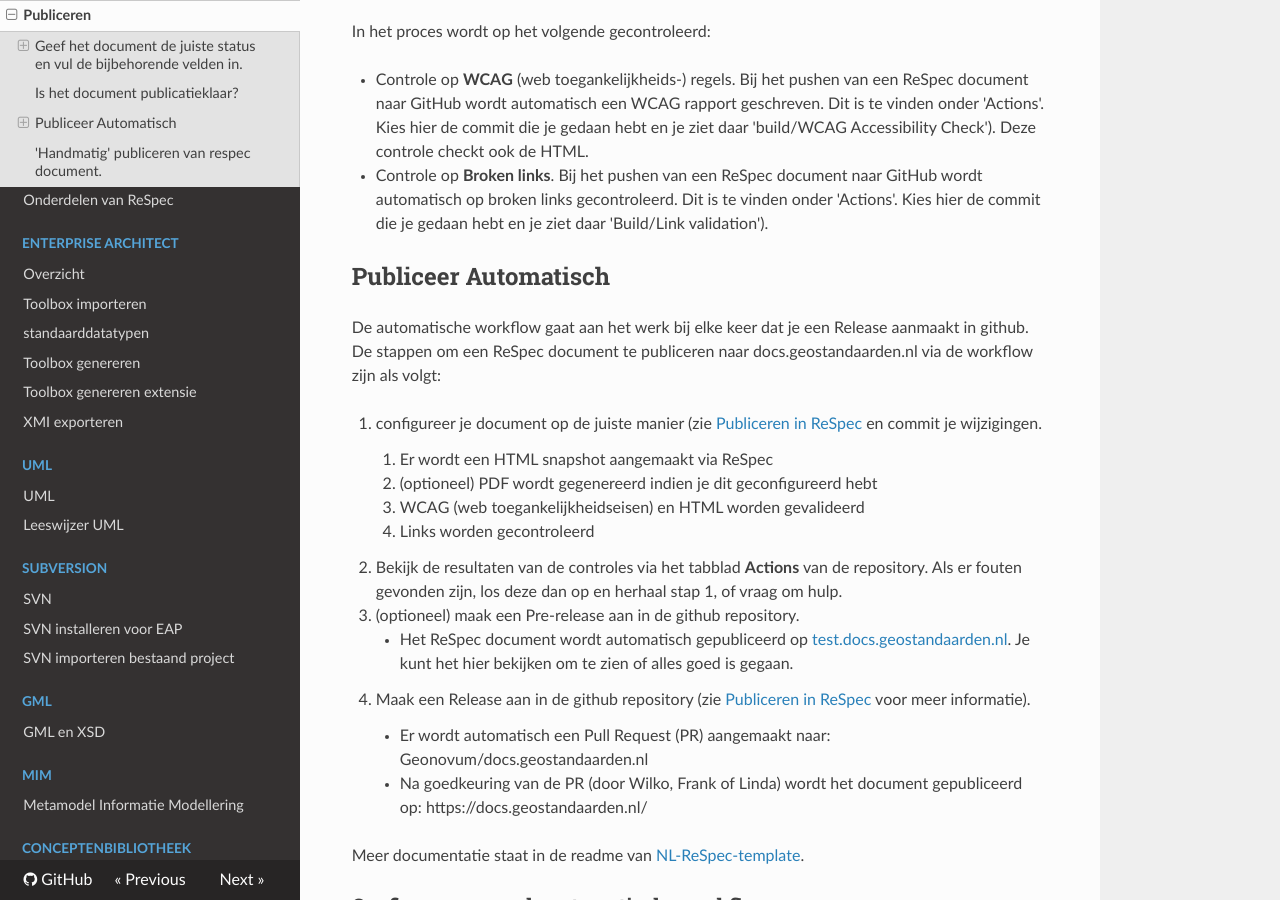
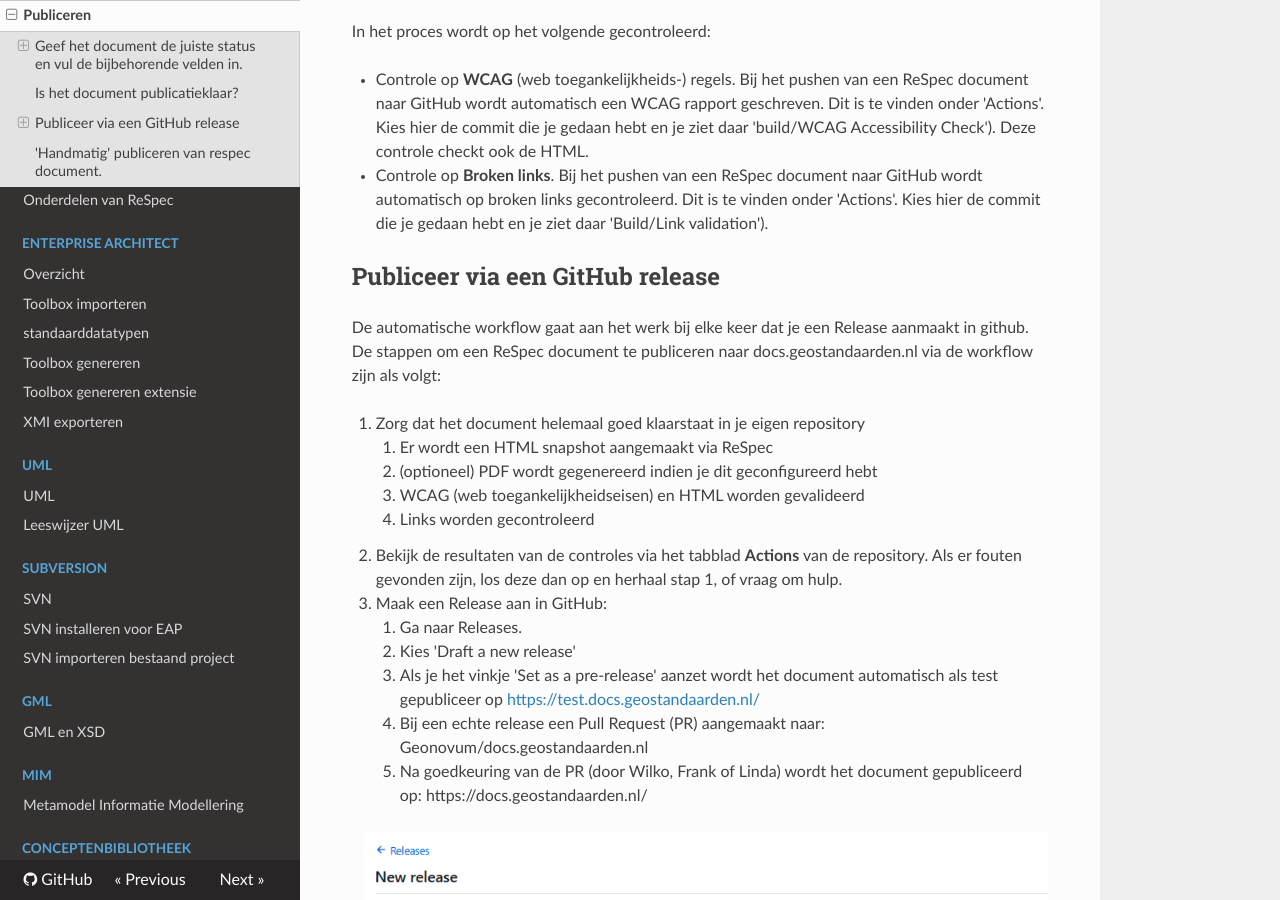
Before and after one commit to Geonovum/handleiding-tooling, an MkDocs documentation site: the page built from docs/ReSpec/ReSpec-publiceren.md, in a window 1280 px wide and 900 px high, scrolled down 1670 px. Built offline with MkDocs 1.6.1, drawn with Linux system fonts in a browser that asks for light colours; nearby versions of some CDN libraries.

Commit message:
uitleg over publiceren toegevoegd.

```diff
--- a/docs/ReSpec/ReSpec-publiceren.md
+++ b/docs/ReSpec/ReSpec-publiceren.md
@@ -69,23 +69,25 @@
   'Build/Link validation').
 
 
-
-
-## Publiceer Automatisch
+## Publiceer via een GitHub release
 
 De automatische workflow gaat aan het werk bij elke keer dat je een Release aanmaakt in github. De stappen om een ReSpec document te publiceren naar docs.geostandaarden.nl via de workflow zijn als volgt:
 
-1. configureer je document op de juiste manier (zie [Publiceren in ReSpec](./index.md#publiceren-in-respec) en commit je wijzigingen.
+1. Zorg dat het document helemaal goed klaarstaat in je eigen repository
     1. Er wordt een HTML snapshot aangemaakt via ReSpec
     1. (optioneel) PDF wordt gegenereerd indien je dit geconfigureerd hebt
     1. WCAG (web toegankelijkheidseisen) en HTML worden gevalideerd
     1. Links worden gecontroleerd
-1. Bekijk de resultaten van de controles via het tabblad **Actions** van de repository. Als er fouten gevonden zijn, los deze dan op en herhaal stap 1, of vraag om hulp.
-1. (optioneel) maak een Pre-release aan in de github repository.
-    - Het ReSpec document wordt automatisch gepubliceerd op [test.docs.geostandaarden.nl](https://test.docs.geostandaarden.nl/). Je kunt het hier bekijken om te zien of alles goed is gegaan.
-1. Maak een Release aan in de github repository (zie [Publiceren in ReSpec](./index.md#publiceren-in-respec) voor meer informatie).
-    - Er wordt automatisch een Pull Request (PR) aangemaakt naar: Geonovum/docs.geostandaarden.nl
-    - Na goedkeuring van de PR (door Wilko, Frank of Linda) wordt het document gepubliceerd op: https://docs.geostandaarden.nl/
+2. Bekijk de resultaten van de controles via het tabblad **Actions** van de repository. Als er fouten gevonden zijn, los deze dan op en herhaal stap 1, of vraag om hulp.
+3. Maak een Release aan in GitHub:
+    1. Ga naar Releases.
+    2. Kies 'Draft a new release'
+    3. Als je het vinkje 'Set as a pre-release' aanzet wordt het document automatisch als test gepubliceer op <https://test.docs.geostandaarden.nl/>
+    4. Bij een echte release een Pull Request (PR) aangemaakt naar: Geonovum/docs.geostandaarden.nl
+    5. Na goedkeuring van de PR (door Wilko, Frank of Linda) wordt het document gepubliceerd op: https://docs.geostandaarden.nl/
+
+
+![Release a Document](media/ReleaseADocument.png)
 
 Meer documentatie staat in de readme van [NL-ReSpec-template](https://github.com/Geonovum/NL-ReSpec-template?tab=readme-ov-file#automatische-checks-en-build).
 
```
Also changed, not shown: docs/Imvertor/index.md (+15 -17 lines), docs/ReSpec/media/ReleaseADocument.png (added), docs/ReSpec/media/WorkflowReSpecGit.drawio.svg.
